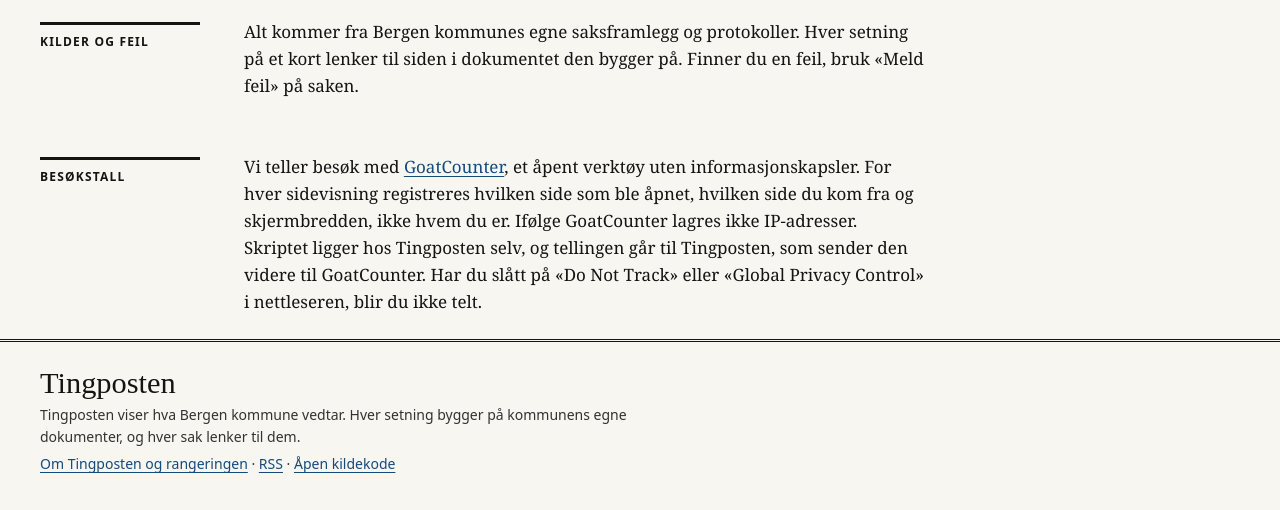
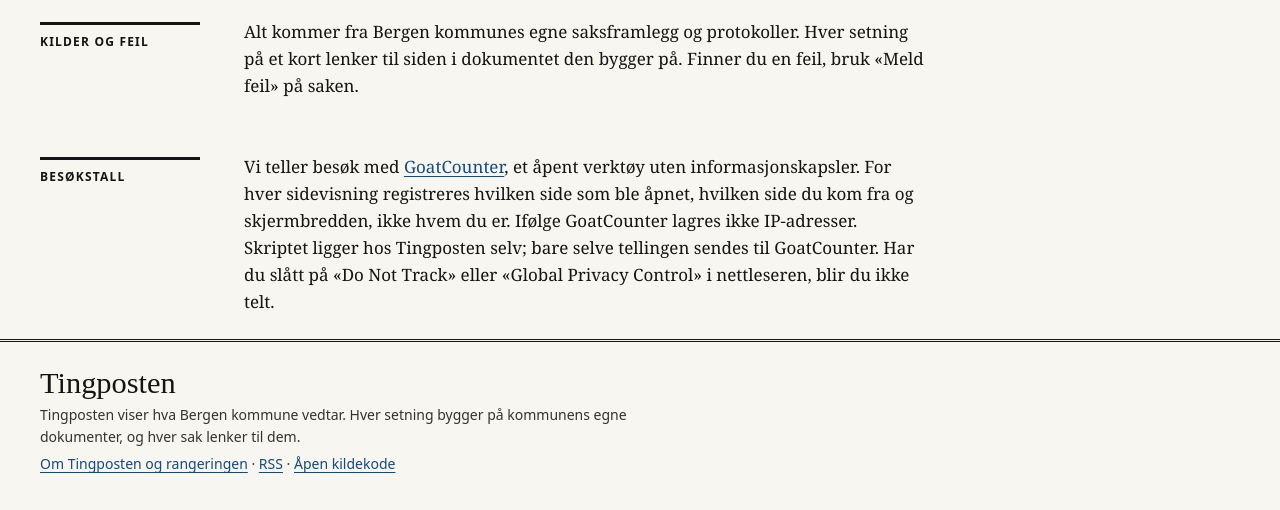
Before and after one commit to v3x4t0r/tingposten, a Python web app: template tingposten/templates/om.html in a window 1280 px wide. Shown: the part 901-1411 px from the top of the page. Run offline with Jinja, Linux system fonts and the light colour scheme; the template is opened without the code that fills it: most values are stand-ins (such as "Sample title", 1, 10 or a date in 2020).

Commit message:
Tell direkte til GoatCounter igjen: statichosts videresending sender Host med :443
Co-Authored-By: Claude Opus 5.5 <noreply@anthropic.com>

```diff
--- a/tingposten/config.py
+++ b/tingposten/config.py
@@ -76,8 +76,10 @@ SKJUL_FOR_SOK = True
 GOATCOUNTER = "https://v3x4t0r.goatcounter.com/count"
 # Count through the site itself: the page sends the count to <site>/count and
 # statichost forwards it to GOATCOUNTER (a proxy rule in _redirects), so readers'
-# browsers only talk to tingposten.no. Works only on statichost.
-GOATCOUNTER_VIA_SIDEN = PUBLISER_TIL.startswith("statichost")
+# browsers only talk to tingposten.no. Off for now: statichost's proxy sends the
+# Host header as "v3x4t0r.goatcounter.com:443" and GoatCounter answers 400 "no site
+# at this domain" (tested 2026-10-30). Turn on if statichost fixes that.
+GOATCOUNTER_VIA_SIDEN = False
 FREMHEVET_TERSKEL = 40  # score at or above this is highlighted on the front page
 MELD_FEIL = None  # None → GitHub issue on REPO, prefilled with the sak
 
--- a/tingposten/templates/om.html
+++ b/tingposten/templates/om.html
@@ -46,7 +46,7 @@
 <section class="omdel lag" aria-labelledby="besok">
   <h2 class="etikett etikett-strek" id="besok">Besøkstall</h2>
   <div class="lesetekst">
-  <p>Vi teller besøk med <a href="https://www.goatcounter.com/">GoatCounter</a>, et åpent verktøy uten informasjonskapsler. For hver sidevisning registreres hvilken side som ble åpnet, hvilken side du kom fra og skjermbredden, ikke hvem du er. Ifølge GoatCounter lagres ikke IP-adresser. Skriptet ligger hos Tingposten selv, og tellingen går til Tingposten, som sender den videre til GoatCounter. Har du slått på «Do Not Track» eller «Global Privacy Control» i nettleseren, blir du ikke telt.</p>
+  <p>Vi teller besøk med <a href="https://www.goatcounter.com/">GoatCounter</a>, et åpent verktøy uten informasjonskapsler. For hver sidevisning registreres hvilken side som ble åpnet, hvilken side du kom fra og skjermbredden, ikke hvem du er. Ifølge GoatCounter lagres ikke IP-adresser. Skriptet ligger hos Tingposten selv{% if teller_via_siden %}, og tellingen går til Tingposten, som sender den videre til GoatCounter{% else %}; bare selve tellingen sendes til GoatCounter{% endif %}. Har du slått på «Do Not Track» eller «Global Privacy Control» i nettleseren, blir du ikke telt.</p>
   </div>
 </section>
 {% endif %}
```
